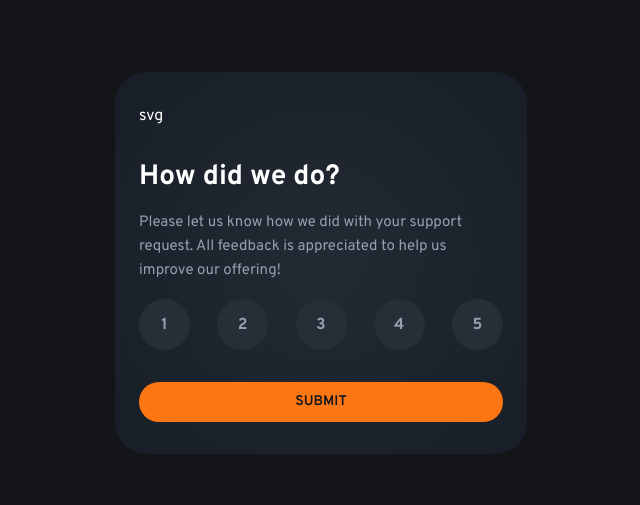
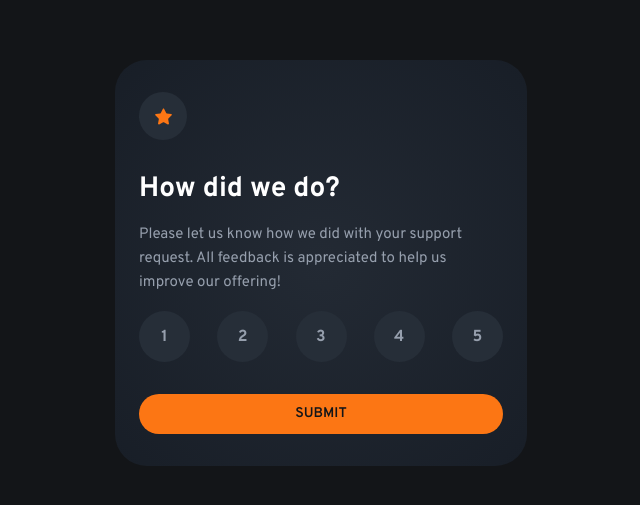
Before and after one commit to ouzecky-josip/learning-react, a React (Vite) app in the folder interactive-rating-component/: page / in a window 1280 px wide. Shown: the part 137-642 px from the top of the page, without its empty margins (319-959 px from the left). Built offline with nearby package versions, Linux system fonts and the light colour scheme.

Commit message:
feat: implement rate icon component

```diff
--- a/interactive-rating-component/src/components/Card.jsx
+++ b/interactive-rating-component/src/components/Card.jsx
@@ -1,11 +1,14 @@
 import '../styles/Card.css';
 import Button from '../components/Button';
 import RateSelector from '../components/RateSelector';
+import RateIcon from '../components/RateIcon';
 
 const Card = () => {
   return (
     <div className='card'>
-      <div className='card-heading'>svg</div>
+      <div className='card-heading'>
+        <RateIcon />
+      </div>
 
       <div className='card-main'>
         <h2>How did we do?</h2>
--- /dev/null
+++ b/interactive-rating-component/src/components/RateIcon.jsx
@@ -0,0 +1,22 @@
+import '../styles/RateIcon.css';
+
+const RateIcon = () => {
+  return (
+    <div className='rate-icon'>
+      <svg
+        width='17'
+        height='17'
+        viewBox='0 0 17 17'
+        fill='none'
+        xmlns='http://www.w3.org/2000/svg'
+      >
+        <path
+          d='M9.19335 0.929953L11.1832 4.96137C11.2956 5.18909 11.5129 5.34692 11.7642 5.38341L16.213 6.02998C16.5037 6.0722 16.7453 6.27583 16.836 6.55523C16.9267 6.83463 16.8509 7.14131 16.6405 7.34627L13.4207 10.4842C13.2386 10.6617 13.1561 10.9171 13.1985 11.167L13.9585 15.5981C14.0081 15.8876 13.8891 16.1801 13.6515 16.3527C13.4139 16.5253 13.0989 16.548 12.839 16.4114L8.85926 14.3189C8.63435 14.2009 8.36584 14.2009 8.14093 14.3189L4.16121 16.4114C3.90128 16.548 3.5863 16.5253 3.3487 16.3527C3.1111 16.1801 2.99208 15.8876 3.04168 15.5981L3.80166 11.167C3.84462 10.9167 3.7615 10.6613 3.57945 10.4842L0.359723 7.34627C0.149279 7.14131 0.0734802 6.83463 0.164211 6.55523C0.254941 6.27583 0.496458 6.0722 0.787169 6.02998L5.236 5.38341C5.48732 5.34692 5.70458 5.18909 5.81699 4.96137L7.80685 0.929953C8.09232 0.356682 8.91018 0.356682 9.19335 0.929953Z'
+          fill='#FC7614'
+        />
+      </svg>
+    </div>
+  );
+};
+
+export default RateIcon;
--- /dev/null
+++ b/interactive-rating-component/src/styles/RateIcon.css
@@ -0,0 +1,9 @@
+.rate-icon {
+  width: 4.8rem;
+  height: 4.8rem;
+  background: var(--color-grey-900);
+  border-radius: 50%;
+  display: flex;
+  align-items: center;
+  justify-content: center;
+}
```
